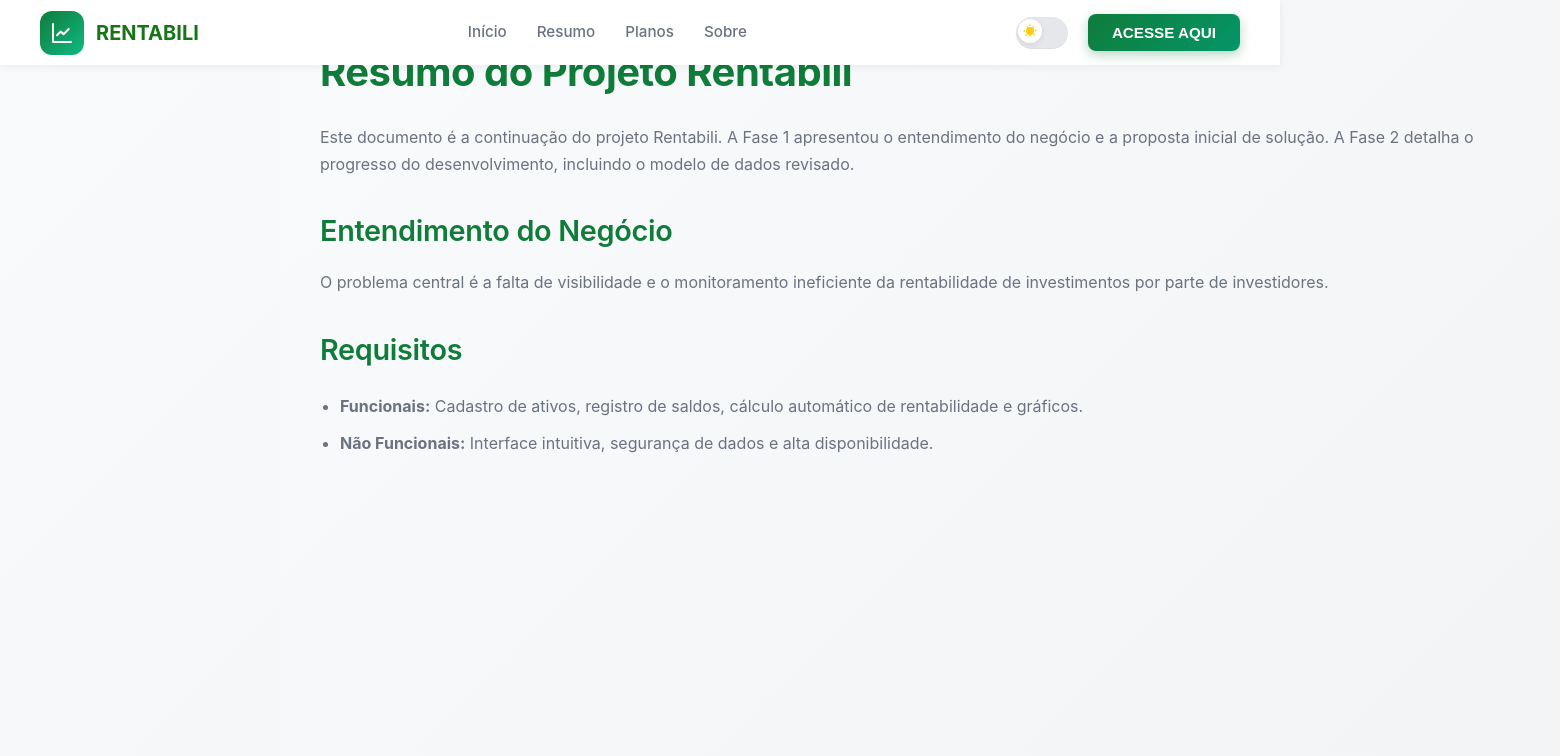
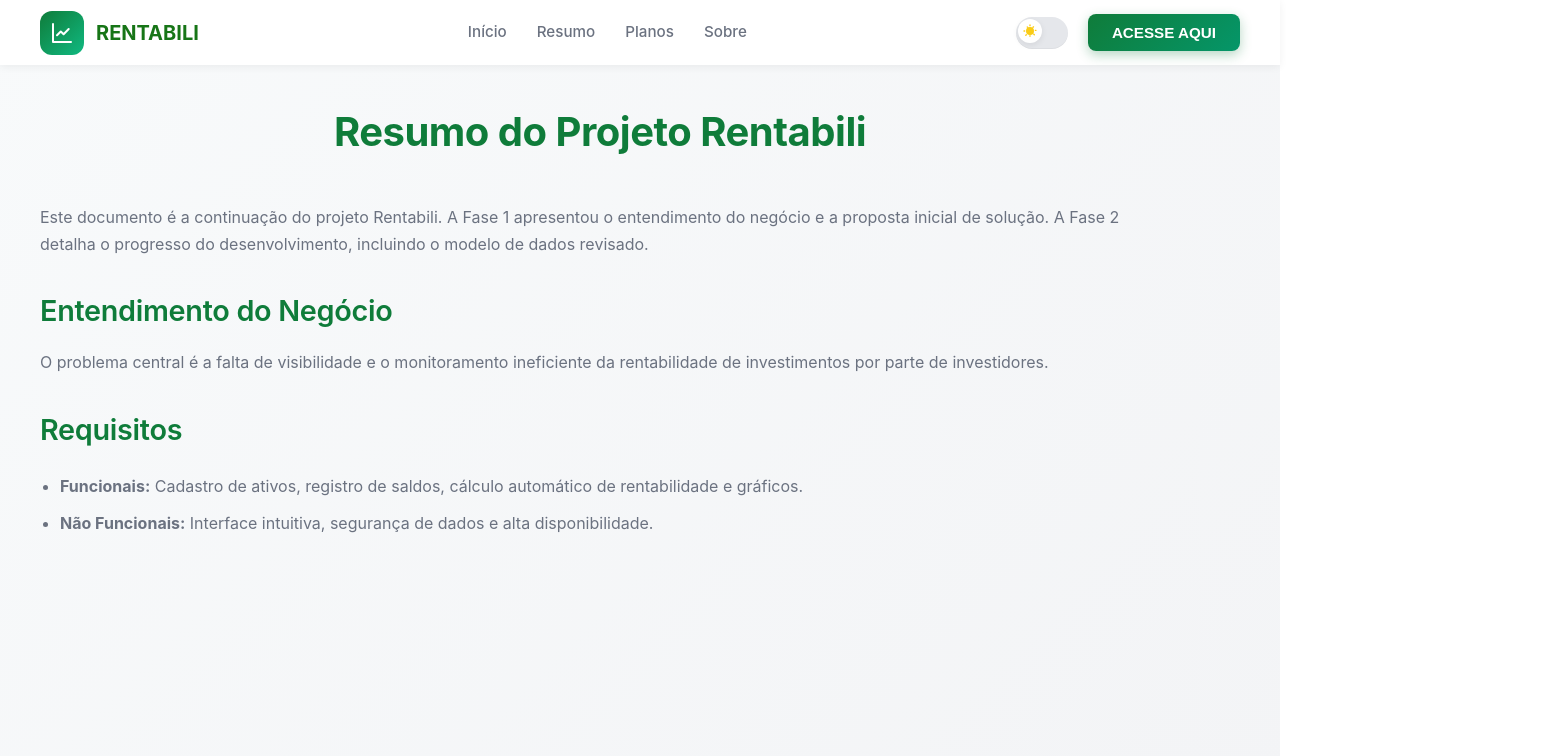
Before and after one commit to gabrielflorianoo/Rentabili, a React (Vite) app in the folder frontend/: page /resumo in a window 1280 px wide. Shown: the top 756 px of the page, 1560 px wide, since content can reach past the window. Built offline with nearby package versions, Linux system fonts and the light colour scheme.

Commit message:
Update Resumo.jsx

```diff
--- a/frontend/src/pages/Resumo.jsx
+++ b/frontend/src/pages/Resumo.jsx
@@ -6,15 +6,12 @@ import '../styles/estilo.css';
 export default function Resumo() {
     return (
         <div className="page-container">
-            {/* Componente de cabeçalho compartilhado */}
             <Header />
 
-            {/* Conteúdo principal da página */}
-            <main className="page-content">
-                {/* Título principal da página */}
+            {/* ADICIONADO: classe 'sem-sidebar' */}
+            <main className="page-content sem-sidebar">
                 <h1 className="page-title">Resumo do Projeto Rentabili</h1>
 
-                {/* Parágrafo introdutório descrevendo a continuidade do projeto */}
                 <p className="page-text">
                     Este documento é a continuação do projeto Rentabili. A Fase
                     1 apresentou o entendimento do negócio e a proposta inicial
@@ -22,7 +19,6 @@ export default function Resumo() {
                     incluindo o modelo de dados revisado.
                 </p>
 
-                {/* Seção: Entendimento do negócio */}
                 <h2 className="section-title">Entendimento do Negócio</h2>
                 <p className="page-text">
                     O problema central é a falta de visibilidade e o
@@ -30,7 +26,6 @@ export default function Resumo() {
                     por parte de investidores.
                 </p>
 
-                {/* Seção: Requisitos do projeto */}
                 <h2 className="section-title">Requisitos</h2>
                 <ul className="page-list">
                     <li>
@@ -43,22 +38,8 @@ export default function Resumo() {
                         segurança de dados e alta disponibilidade.
                     </li>
                 </ul>
-
-                {/* Área centralizada para figura/diagrama UML */}
-                <div style={{ textAlign: 'center', marginTop: '40px' }}>
-                    <p
-                        style={{
-                            fontSize: '0.9rem',
-                            color: '#666',
-                            marginTop: '10px',
-                        }}
-                    >
-
-                    </p>
-                </div>
             </main>
 
-            {/* Componente de rodapé compartilhado */}
             <Footer />
         </div>
     );
```
